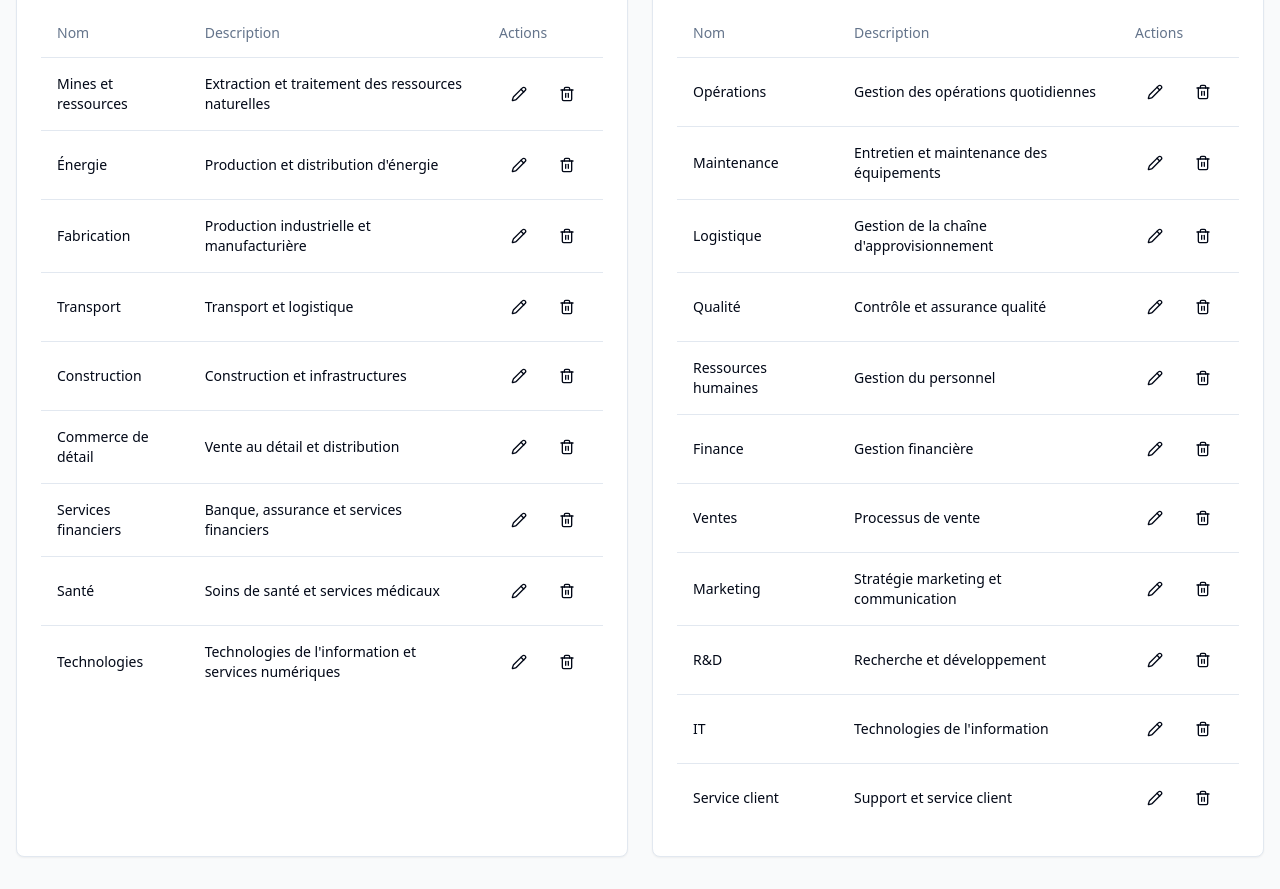
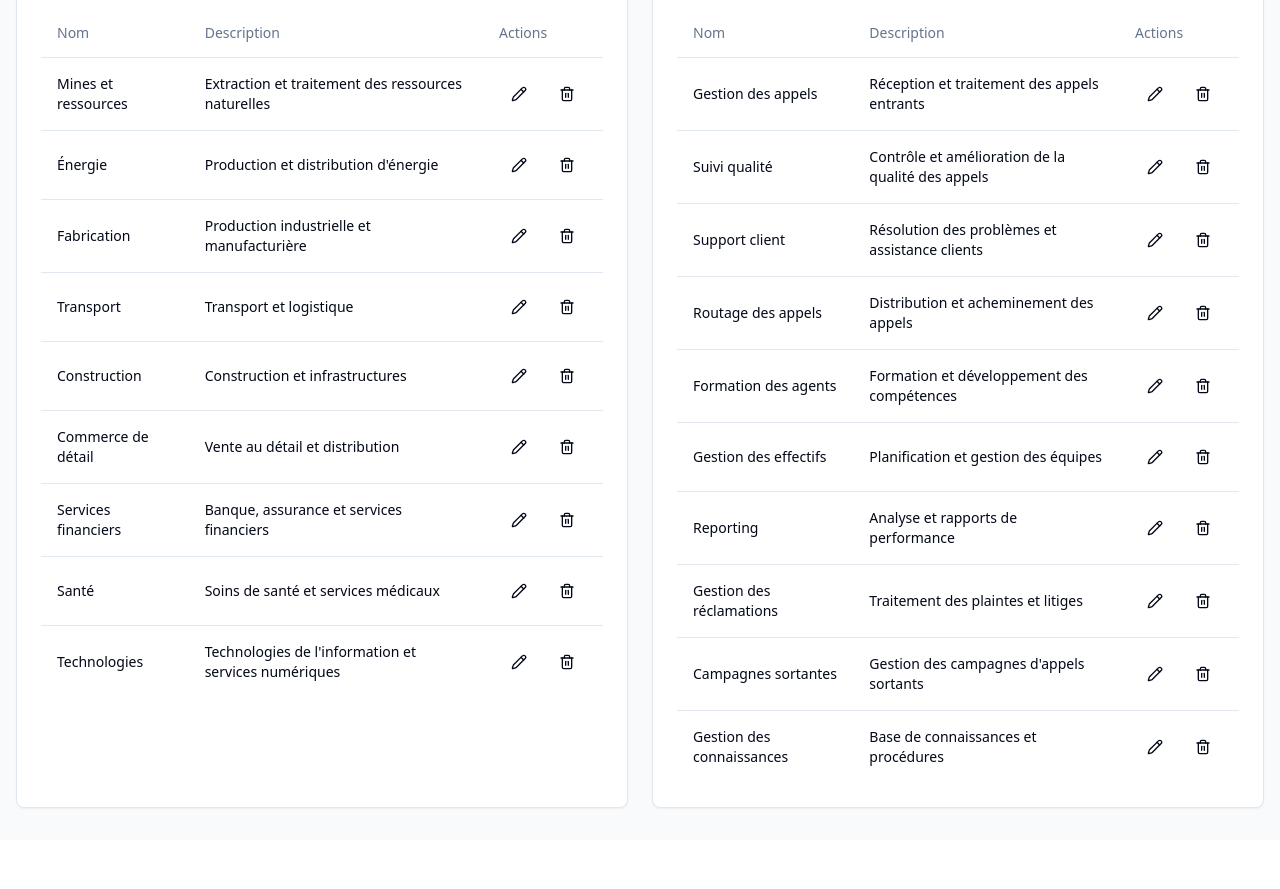
Before and after one commit to rhanka/top-ai-ideas, a React (Vite) app: page /configuration-metier in a window 1280 px wide. Shown: the part 320-1209 px from the top of the page. After the commit the page ends 1160 px from the top, so only its background shows below. Built offline with nearby package versions, Linux system fonts and the light colour scheme.

Commit message:
Add default processes for call center
Add default processes to the default business configuration for the call center folder.

```diff
--- a/src/data/defaultBusinessConfig.ts
+++ b/src/data/defaultBusinessConfig.ts
@@ -1,4 +1,3 @@
-
 import { BusinessConfiguration } from '@/types/business';
 
 export const defaultBusinessConfig: BusinessConfiguration = {
@@ -14,16 +13,15 @@ export const defaultBusinessConfig: BusinessConfiguration = {
     { id: 'technology', name: 'Technologies', description: 'Technologies de l\'information et services numériques' },
   ],
   processes: [
-    { id: 'operations', name: 'Opérations', description: 'Gestion des opérations quotidiennes' },
-    { id: 'maintenance', name: 'Maintenance', description: 'Entretien et maintenance des équipements' },
-    { id: 'logistics', name: 'Logistique', description: 'Gestion de la chaîne d\'approvisionnement' },
-    { id: 'quality', name: 'Qualité', description: 'Contrôle et assurance qualité' },
-    { id: 'hr', name: 'Ressources humaines', description: 'Gestion du personnel' },
-    { id: 'finance', name: 'Finance', description: 'Gestion financière' },
-    { id: 'sales', name: 'Ventes', description: 'Processus de vente' },
-    { id: 'marketing', name: 'Marketing', description: 'Stratégie marketing et communication' },
-    { id: 'rd', name: 'R&D', description: 'Recherche et développement' },
-    { id: 'it', name: 'IT', description: 'Technologies de l\'information' },
-    { id: 'customer_service', name: 'Service client', description: 'Support et service client' },
+    { id: 'call_handling', name: 'Gestion des appels', description: 'Réception et traitement des appels entrants' },
+    { id: 'quality_monitoring', name: 'Suivi qualité', description: 'Contrôle et amélioration de la qualité des appels' },
+    { id: 'customer_support', name: 'Support client', description: 'Résolution des problèmes et assistance clients' },
+    { id: 'call_routing', name: 'Routage des appels', description: 'Distribution et acheminement des appels' },
+    { id: 'agent_training', name: 'Formation des agents', description: 'Formation et développement des compétences' },
+    { id: 'workforce_management', name: 'Gestion des effectifs', description: 'Planification et gestion des équipes' },
+    { id: 'reporting', name: 'Reporting', description: 'Analyse et rapports de performance' },
+    { id: 'complaint_handling', name: 'Gestion des réclamations', description: 'Traitement des plaintes et litiges' },
+    { id: 'outbound_campaigns', name: 'Campagnes sortantes', description: 'Gestion des campagnes d\'appels sortants' },
+    { id: 'knowledge_management', name: 'Gestion des connaissances', description: 'Base de connaissances et procédures' },
   ]
 };
```
